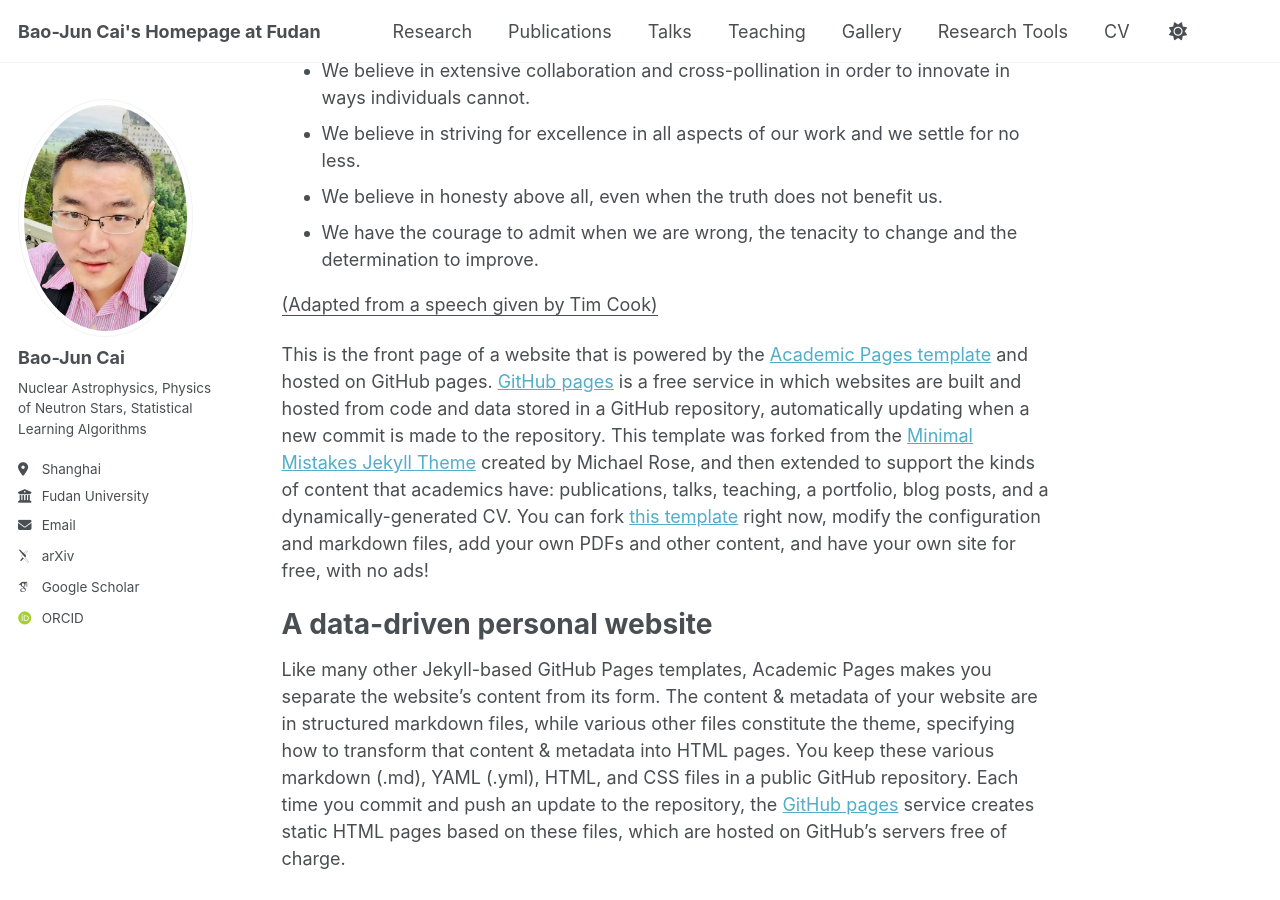
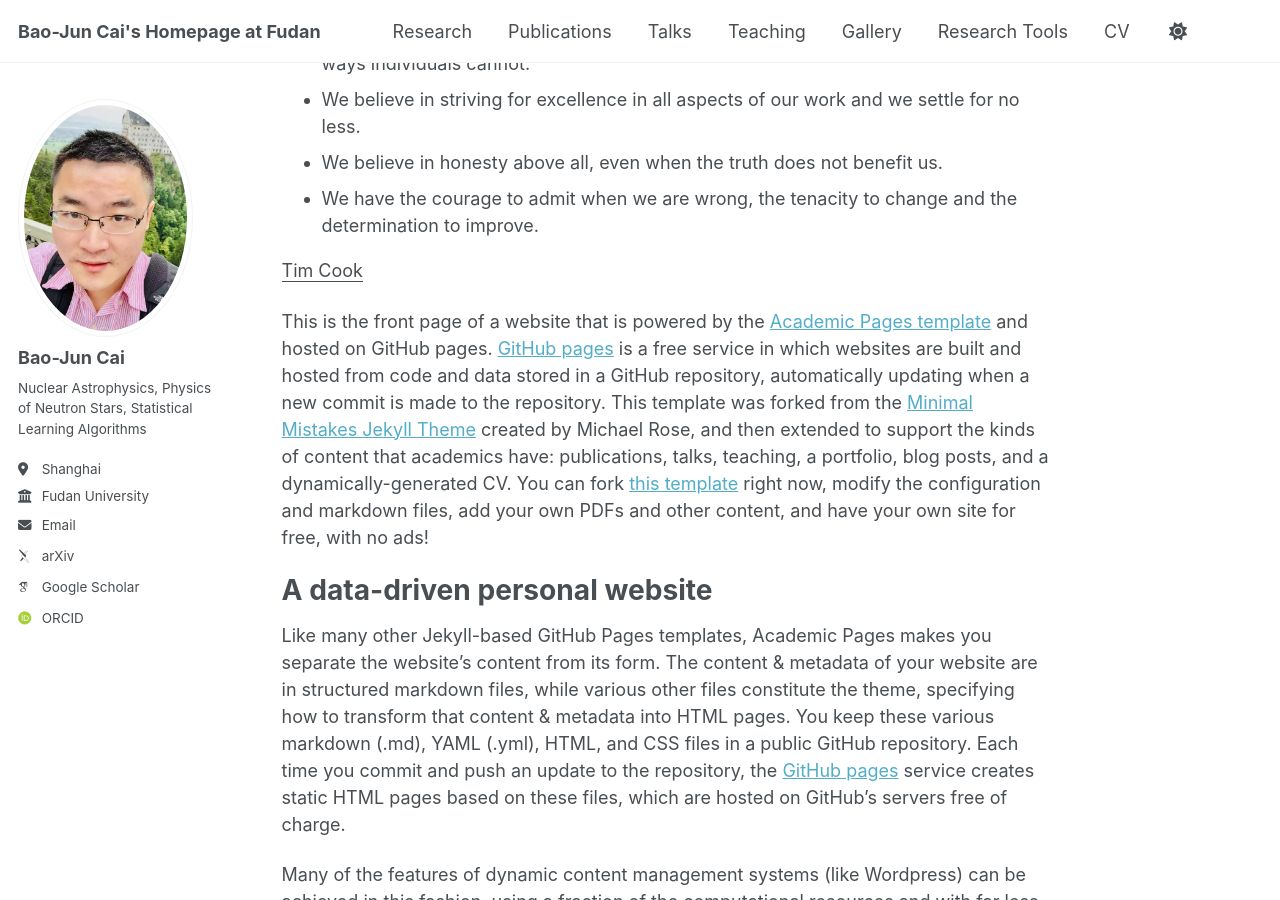
Before and after one commit to bjcai-phys/bjcai-phys.github.io, a Jekyll site: the page built from _pages/about.md, in a window 1280 px wide and 900 px high, scrolled down 760 px. Built offline with Jekyll 4.4.1, drawn with Linux system fonts in a browser that asks for light colours; some web fonts are replaced.

Commit message:
Update about.md

```diff
--- a/_pages/about.md
+++ b/_pages/about.md
@@ -9,7 +9,10 @@
 ---
 
 
-![](https://bjcai-phys.github.io/images/fd-logo-rg.png){:width="90%"}
+![](https://bjcai-phys.github.io/images/fd-logo-rg.png){:width="80%"}
+
+
+
 
 ## Manifesto
 - We believe that we exist to make great discoveries.
@@ -23,7 +26,7 @@
 - We believe in honesty above all, even when the truth does not benefit us.
 - We have the courage to admit when we are wrong, the tenacity to change and the determination to improve.
 
-<ins>(Adapted from a speech given by Tim Cook)</ins>
+<ins>Tim Cook</ins>
 
 
 This is the front page of a website that is powered by the [Academic Pages template](https://github.com/academicpages/academicpages.github.io) and hosted on GitHub pages. [GitHub pages](https://pages.github.com) is a free service in which websites are built and hosted from code and data stored in a GitHub repository, automatically updating when a new commit is made to the repository. This template was forked from the [Minimal Mistakes Jekyll Theme](https://mmistakes.github.io/minimal-mistakes/) created by Michael Rose, and then extended to support the kinds of content that academics have: publications, talks, teaching, a portfolio, blog posts, and a dynamically-generated CV. You can fork [this template](https://github.com/academicpages/academicpages.github.io) right now, modify the configuration and markdown files, add your own PDFs and other content, and have your own site for free, with no ads!
```
